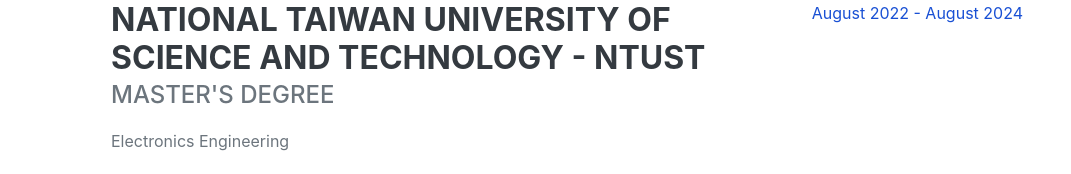
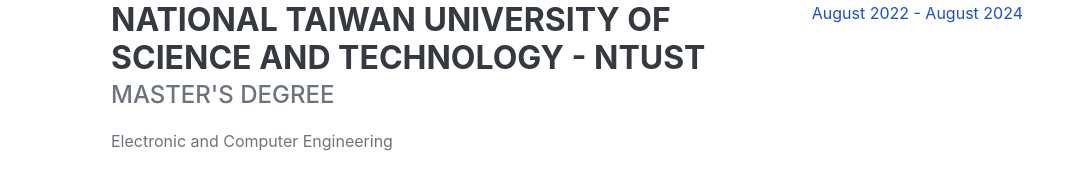
Before and after one commit to stanny880913/Stanny-resume, a plain HTML site: page index.html in a window 1280 px wide. Shown: the part 1180-1354 px from the top of the page, without its empty margins (209-1280 px from the left). Drawn offline with nearby package versions, Linux system fonts and the light colour scheme; a web font is replaced by a local one.

Commit message:
edit master degree

```diff
--- a/index.html
+++ b/index.html
@@ -157,7 +157,7 @@
                 National Taiwan University of Science and Technology - NTUST
               </h3>
               <div class="subheading mb-3">Master's Degree</div>
-              <div>Electronics Engineering</div>
+              <div>Electronic and Computer Engineering</div>
             </div>
             <div class="flex-shrink-0">
               <span class="text-primary">August 2022 - August 2024</span>
```
